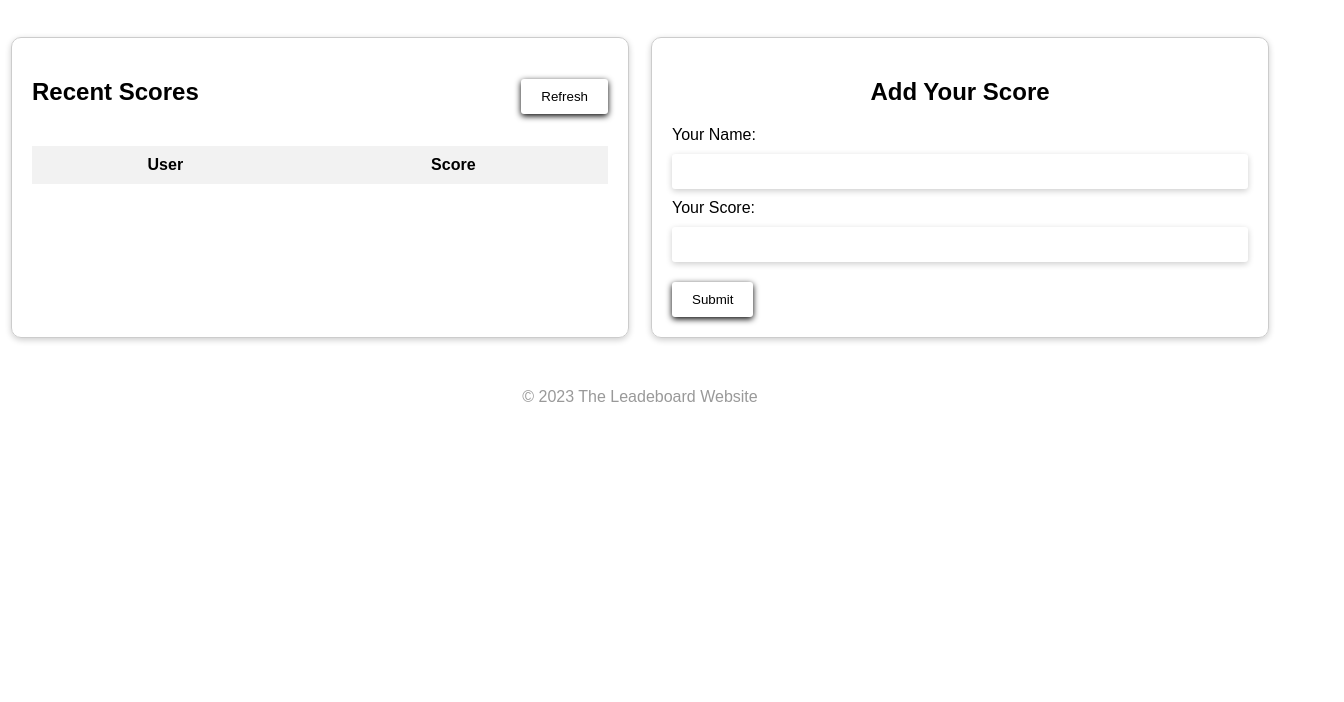
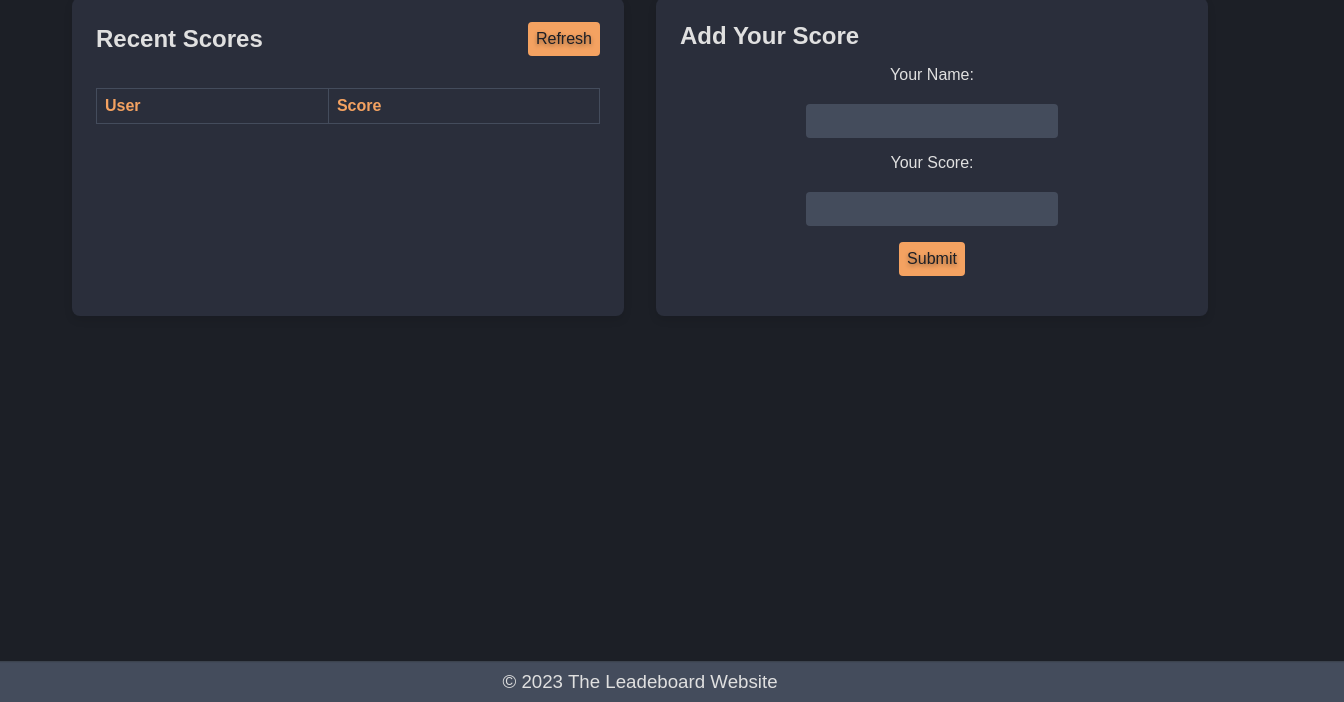
Before and after one commit to MussieTeka/Leaderboard, a website built with webpack: page src/index.html in a window 1280 px wide. Shown: the part 100-802 px from the top of the page, 1344 px wide, since content can reach past the window. Built offline with nearby package versions, Linux system fonts and the light colour scheme; no server answers.

Commit message:
Update the style.css to include UX.

```diff
--- a/src/style.css
+++ b/src/style.css
@@ -1,81 +1,203 @@
-body {
+* {
+  box-sizing: border-box;
   font-family: Arial, sans-serif;
   margin: 0;
   padding: 0;
 }
 
-h1 {
-  text-align: center;
-  margin-top: 50px;
+body {
+  background-color: #1c1f26;
+  color: #e0e0e0;
+  font-size: 16px;
+  position: relative;
+  height: 100vh;
+  overflow: hidden;
 }
 
+h1 {
+  font-size: 36px;
+  font-weight: bold;
+  padding-top: 24px;
+  color: #f4a261;
+  text-align: center;
+  text-shadow: 0 4px 8px rgba(255, 255, 255, 0.4);
+  animation: pulse 2s ease-in-out infinite;
+}
+
+h2 {
+  font-size: 24px;
+  font-weight: bold;
+  margin-bottom: 16px;
+  color: #e0e0e0;
+}
+
+.add-score {
+  text-align: center;
+}
 .container {
   display: flex;
-  margin-top: 50px;
-  justify-content: space-around;
+  flex-wrap: wrap;
+  justify-content: space-between;
+  max-width: 1200px;
+  margin: 0 auto;
+  padding: 32px;
 }
 
 .column {
-  display: flex;
-  flex-direction: column;
-  align-items: center;
-  border: 1px solid #ccc;
-  padding: 20px;
-  width: 45%;
-  border-radius: 10px;
-  box-shadow: 0 2px 6px rgba(0, 0, 0, 0.2);
+  background-color: #2a2e3b;
+  border-radius: 8px;
+  box-shadow: 0 4px 8px rgba(0, 0, 0, 0.1);
+  flex-basis: calc(50% - 16px);
+  margin-bottom: 32px;
+  padding: 24px;
+  transition: all 0.2s;
+}
+
+.column:hover {
+  transform: translateY(-4px);
+  box-shadow: 0 8px 16px rgb(244, 162, 97, 0.907);
 }
 
 .column-top {
-  width: 100%;
   display: flex;
+  align-items: center;
   justify-content: space-between;
-  align-items: center;
+  margin-bottom: 16px;
 }
 
 table {
   border-collapse: collapse;
   width: 100%;
-  margin-top: 20px;
-}
-
-th {
-  background-color: #f2f2f2;
 }
 
 th,
 td {
-  padding: 10px;
-  text-align: center;
+  border: 1px solid #444c5c;
+  padding: 8px;
+  text-align: left;
+}
+
+th {
+  font-weight: bold;
+  color: #f4a261;
 }
 
 tr:nth-child(even) {
-  background-color: #f2f2f2;
+  background-color: #1c1f26;
+}
+
+tbody tr:hover {
+  background-color: #444c5c;
+}
+
+form {
+  display: flex;
+  flex-direction: column;
+  justify-content: center;
+  align-items: center;
+}
+
+input[type='text'],
+input[type='number'],
+button {
+  border: none;
+  border-radius: 4px;
+  font-size: 16px;
+  padding: 8px;
+  margin-bottom: 16px;
+  background-color: #444c5c;
+  color: #e0e0e0;
 }
 
 input[type='text'],
 input[type='number'] {
-  padding: 10px;
-  margin: 10px 0;
-  border: none;
-  border-radius: 3px;
-  box-shadow: 0 2px 6px rgba(0, 0, 0, 0.2);
-  width: 100%;
-  box-sizing: border-box;
+  width: 50%;
+  margin-top: 20px;
+}
+
+input:focus {
+  animation: focus 0.5s cubic-bezier(0.36, 0.07, 0.19, 0.97) forwards;
+}
+
+#name::placeholder,
+#score::placeholder {
+  color: #e0e0e0;
+  font-style: italic;
+}
+
+.submit-btn {
+  margin-top: 20px;
 }
 
 button {
-  background-color: #fff;
-  padding: 10px 20px;
-  border: none;
-  border-radius: 3px;
+  background-color: #f4a261;
+  color: #1c1f26;
   cursor: pointer;
-  margin-top: 10px;
-  box-shadow: 0 2px 6px rgba(0, 0, 0, 1);
+  transition: all 0.2s;
+  text-shadow: 0 2px 4px rgba(0, 0, 0, 0.4);
+}
+
+button:hover {
+  background-color: #e76f51;
+}
+
+button:first-of-type:hover {
+  animation: shake 0.4s cubic-bezier(0.36, 0.07, 0.19, 0.97);
 }
 
 footer {
+  position: absolute;
+  bottom: 0px;
+  width: 100%;
+  background-color: #444c5c;
+  border-top: 1px solid #3b424c;
+  color: #e0e0e0;
+  font-size: 17px;
+  padding: 8px;
   text-align: center;
-  margin-top: 50px;
-  color: #999;
+  animation: pulse 2s ease-in-out infinite;
 }
+
+/* Define the animations */
+@keyframes shake {
+  10%,
+  90% {
+    transform: translateX(-1px);
+  }
+  20%,
+  80% {
+    transform: translateX(2px);
+  }
+  30%,
+  50%,
+  70% {
+    transform: translateX(-4px);
+  }
+  40%,
+  60% {
+    transform: translateX(4px);
+  }
+}
+
+@keyframes focus {
+  from {
+    transform: scale(1);
+    box-shadow: none;
+  }
+  to {
+    transform: scale(1.1);
+    box-shadow: 0 0 0 2px #f4a261;
+  }
+}
+
+@keyframes pulse {
+  0% {
+    transform: scale(1);
+  }
+  50% {
+    transform: scale(1.1);
+  }
+  100% {
+    transform: scale(1);
+  }
+}
```
